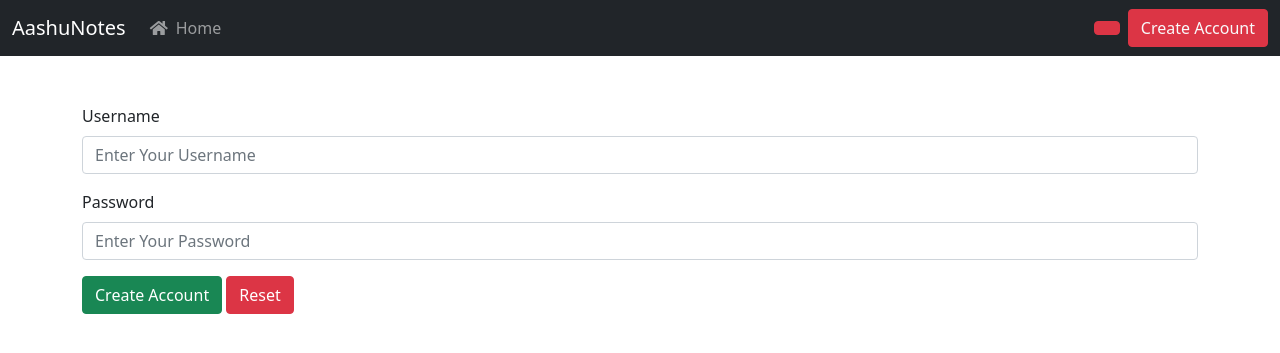
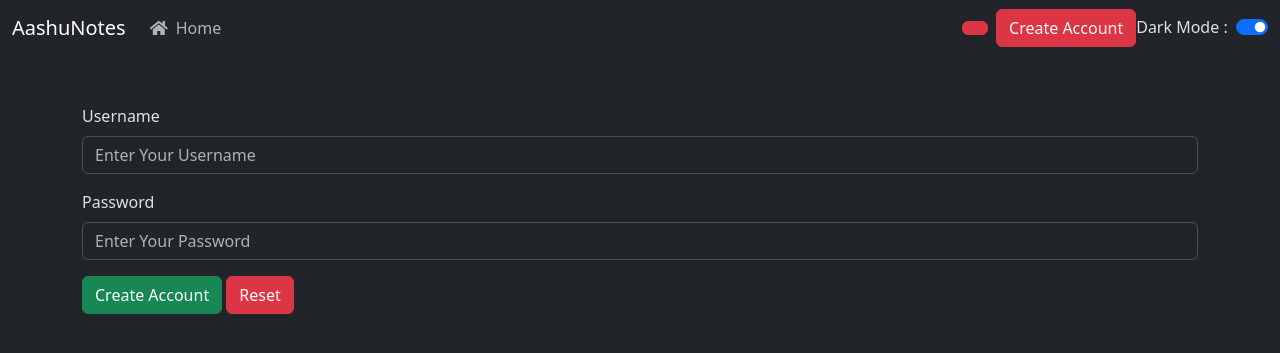
Before and after one commit to aashu4444/AashuNotes, a Django app: page /create_account/ in a window 1280 px wide. Shown: the top 353 px of the page. Run offline with Django 3.2, Linux system fonts and the light colour scheme.

Commit message:
New feature: Dark mode

```diff
--- a/myapp/templates/myapp/base.html
+++ b/myapp/templates/myapp/base.html
@@ -7,9 +7,13 @@
     <meta name="viewport" content="width=device-width, initial-scale=1">
 
     <!-- Bootstrap CSS -->
-    <link href="https://cdn.jsdelivr.net/npm/bootstrap@5.0.0-beta1/dist/css/bootstrap.min.css" rel="stylesheet"
-          integrity="sha384-giJF6kkoqNQ00vy+HMDP7azOuL0xtbfIcaT9wjKHr8RbDVddVHyTfAAsrekwKmP1" crossorigin="anonymous">
+    <link href="https://cdn.jsdelivr.net/npm/bootstrap@5.3.0-alpha3/dist/css/bootstrap.min.css" rel="stylesheet" integrity="sha384-KK94CHFLLe+nY2dmCWGMq91rCGa5gtU4mk92HdvYe+M/SXH301p5ILy+dN9+nJOZ" crossorigin="anonymous">
+
+
+    {% comment %} Sweet Alert : For showing alert boxes {% endcomment %}
     <script src="https://unpkg.com/sweetalert/dist/sweetalert.min.js"></script>
+
+
     <link rel="stylesheet" href="https://cdnjs.cloudflare.com/ajax/libs/font-awesome/5.15.1/css/all.min.css"
           integrity="sha512-+4zCK9k+qNFUR5X+cKL9EIR+ZOhtIloNl9GIKS57V1MyNsYpYcUrUeQc9vNfzsWfV28IaLL3i96P9sdNyeRssA=="
           crossorigin="anonymous"/>
@@ -21,12 +25,15 @@
     {% block css %}
     {% endblock %}
     <!-- End - A Block For CSS   -->
+
+
+
 </head>
 <body>
 
 
 <!-- Start - Code For Navbar   -->
-<nav class="navbar navbar-expand-lg navbar-dark bg-dark">
+<nav class="navbar navbar-expand-lg ">
     <div class="container-fluid">
         <a class="navbar-brand" href="/">AashuNotes</a>
         <button class="navbar-toggler" type="button" data-bs-toggle="collapse" data-bs-target="#navbarSupportedContent"
@@ -135,6 +142,11 @@
                 <a href="create_account/" role="button" class="btn btn-danger text-light">Create Account</a>
             {% endif %}
             {% endautoescape %}
+
+            <div class="form-check form-check-reverse form-switch d-flex">
+                <label class="form-check-label" for="changeModeSwitch">Dark Mode : &nbsp;</label>
+                <input class="form-check-input" type="checkbox" role="switch" id="changeModeSwitch" onchange="toggleMode()">
+            </div>
             <!-- End - Check That A User Is Already Logged In?   -->
 
 
@@ -199,9 +211,7 @@
 <!-- Optional JavaScript; choose one of the two! -->
 
 <!-- Option 1: Bootstrap Bundle with Popper -->
-<script src="https://cdn.jsdelivr.net/npm/bootstrap@5.0.0-beta1/dist/js/bootstrap.bundle.min.js"
-        integrity="sha384-ygbV9kiqUc6oa4msXn9868pTtWMgiQaeYH7/t7LECLbyPA2x65Kgf80OJFdroafW"
-        crossorigin="anonymous"></script>
+<script src="https://cdn.jsdelivr.net/npm/bootstrap@5.3.0-alpha3/dist/js/bootstrap.bundle.min.js" integrity="sha384-ENjdO4Dr2bkBIFxQpeoTz1HIcje39Wm4jDKdf19U8gI4ddQ3GYNS7NTKfAdVQSZe" crossorigin="anonymous"></script>
 
 <!-- Option 2: Separate Popper and Bootstrap JS -->
 <!--
@@ -340,55 +341,46 @@ function sure_delete_account(){
 }
 
 
-{% comment %} function addLabel(){
-    document.getElementById("labelINP").value = this.innerHTML;
-} {% endcomment %}
-
-{% comment %} for (nums=0;nums<$(".labelBTN").length;nums++){
-    $(".labelBTN" + nums).click(function(){
-        alert("hello")
-    });
-
-} {% endcomment %}
-
 $(".labelBTN").click(function(){
     $("#labelINP").attr("value", $(this).text())
     $(this).attr("type", "submit");
 });
-/*
-const searchBox = document.getElementById("searchBox");
 
-searchBox.addEventListener("keyup", e => {
-    let note_titles = document.getElementsByClassName("card-title");
-    let notes = document.getElementsByClassName("card-text");
 
-    let searched = e.target.value;
-    let search = new RegExp(searched, "i");
+class Watcher {
+    constructor(element){
+        this.element = element;
 
-    Array.from(note_titles).forEach((element, index) => {
-        if (search.exec(element.innerHTML) != null || search.exec(notes[index].innerText) != null ){
-            element.parentElement.parentElement.style.display = "block";
-            let old_html = element.innerHTML;
-            let obj = {
-                    highlight:search.exec(element.innerHTML)[0],
-                    afterText:element.innerText.slice(search.exec(element.innerText).index + search.exec(element.innerText)[0].length, ),
-                    beforeText:element.innerText.slice(0,search.exec(element.innerText).index),
-                }
+    }
+}
 
-            let highlighted = element.innerHTML.replace(search.exec(element.innerHTML)[0], `<span class="bg-warning text-light">${search.exec(element.innerHTML)[0]}</span>`);
+// Initialize site mode according to the user's device
+const isDark = window.matchMedia("(prefers-color-scheme: dark)");
+if (isDark){
+    toggleMode('dark');
+}
 
-            document.getElementsByClassName("highlight")[index].innerHTML = obj.highlight;
-            document.getElementsByClassName("beforeText")[index].innerHTML = obj.beforeText;
-            document.getElementsByClassName("afterText")[index].innerHTML = obj.afterText;
+// Function to toggle the site mode
+function toggleMode(mode){
+    const checked = $('#changeModeSwitch').prop("checked");
 
-        }
-        else{
-            element.parentElement.parentElement.style.display = "none";
-            element.innerHTML = searched;
-        }
-    });
-});
-*/
+    if (checked || mode === "dark"){
+        $('html').attr("data-bs-theme", "dark");
+        $('#changeModeSwitch').prop("checked", true);
+
+        // Customise Alerts (Sweet Alert)
+        // $('.swal-modal').css("background-color", "var(--bs-dark)");
+    }
+
+    else{
+        $('html').attr("data-bs-theme", "light")
+        $('#changeModeSwitch').prop("checked", false)
+    };
+}
+
+
+
+
 </script>
 
 <!-- Messages -->
```
Also changed, not shown: other parts of myapp/templates/myapp/base.html (+1 -10 lines).
